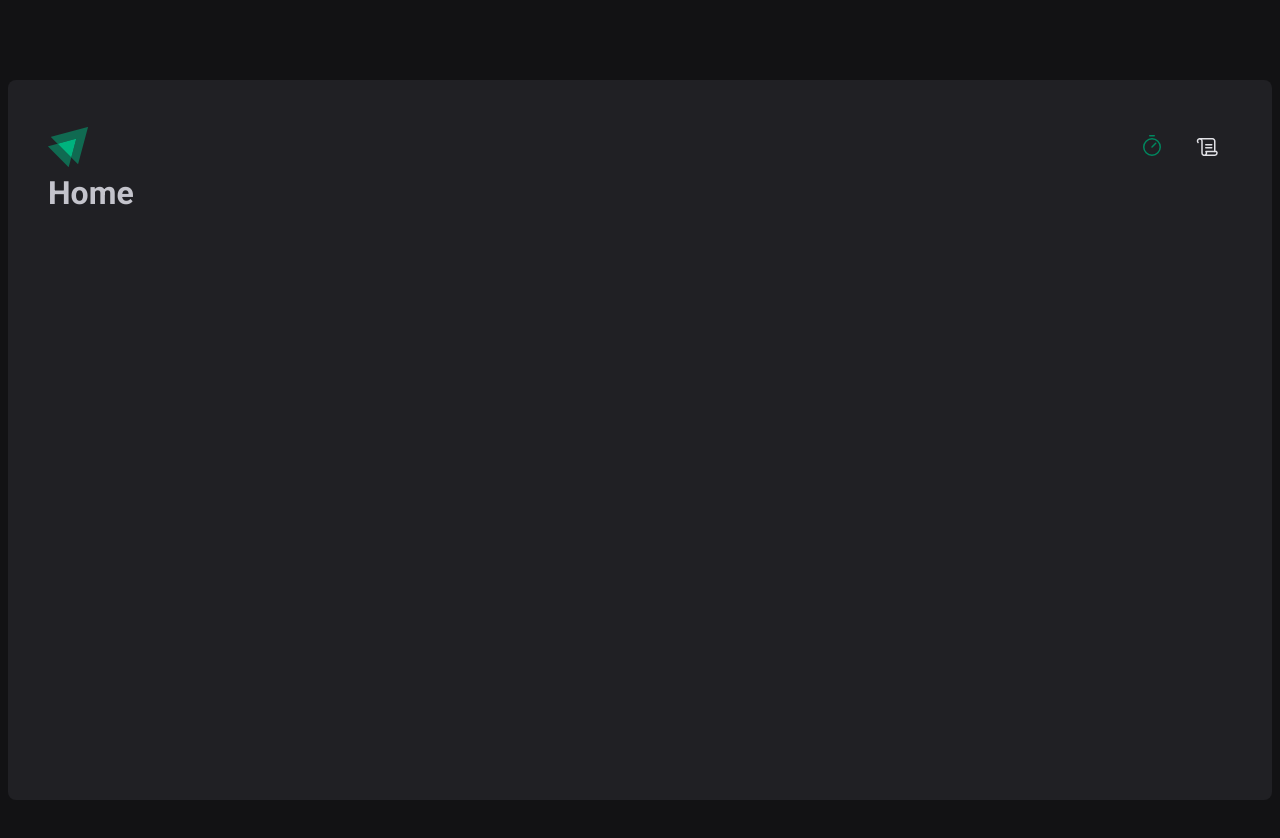
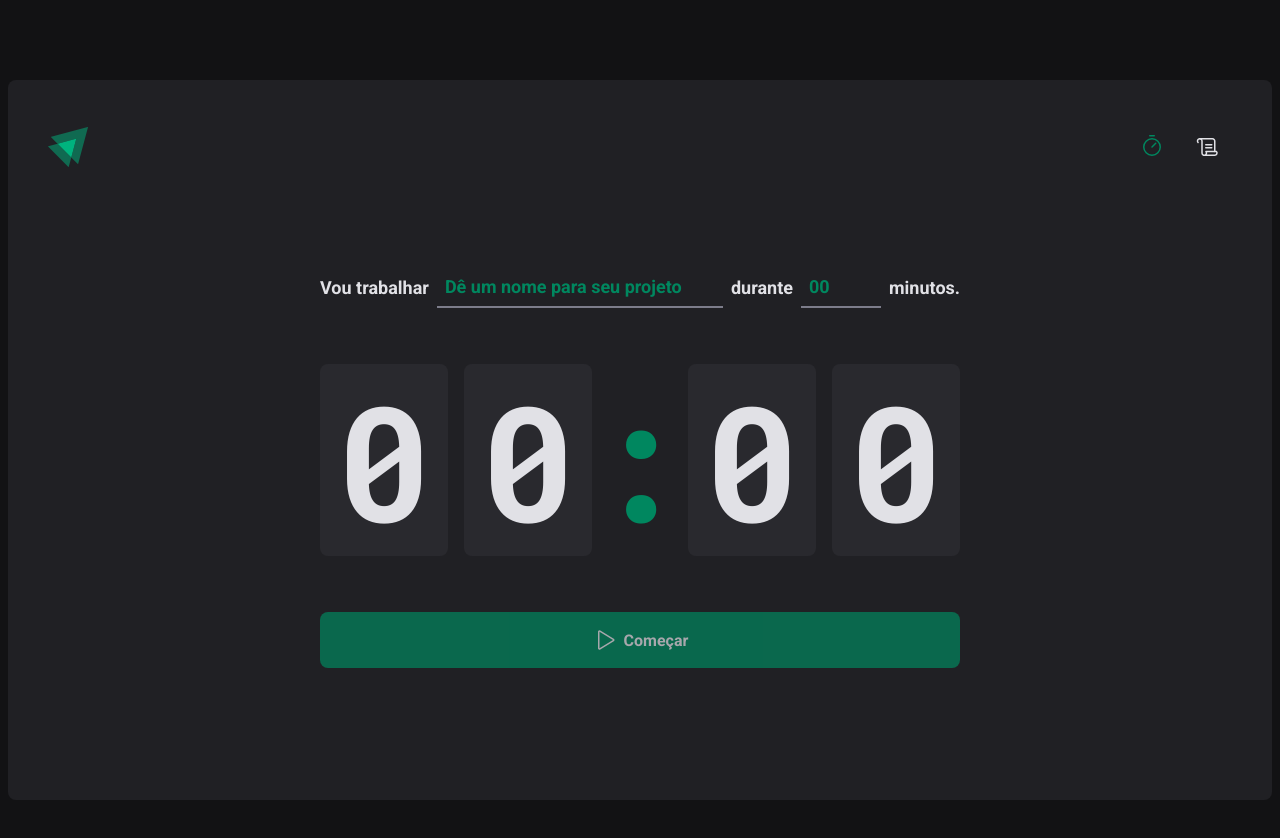
Before and after one commit to Renatonapoli/pomodoro-timer, a React (Vite) app: page / in a window 1280 px wide. Shown: the top 838 px of the page. Built offline with nearby package versions, Linux system fonts and the light colour scheme.

Commit message:
Feat:  Home e todo seu css

```diff
--- a/src/pages/Home.tsx
+++ /dev/null
@@ -1,3 +0,0 @@
-export function Home() {
-  return <h1>Home</h1>
-}
--- /dev/null
+++ b/src/pages/Home/index.tsx
@@ -0,0 +1,59 @@
+import { Play } from 'phosphor-react'
+import {
+  CountDownContainer,
+  FormContainer,
+  HomeContainer,
+  Separator,
+  StartCountdownButton,
+  TextInput,
+  MinutesAmountInput,
+} from './styles'
+
+export function Home() {
+  return (
+    <HomeContainer>
+      <form action="">
+        <FormContainer>
+          <label htmlFor="task">Vou trabalhar</label>
+          <TextInput
+            id="task"
+            placeholder="Dê um nome para seu projeto"
+            list="task-suggestions"
+          />
+
+          <datalist id="task-suggestions">
+            <option value="Projeto 1" />
+            <option value="Projeto 2" />
+            <option value="Projeto 3" />
+            <option value="Banana" />
+          </datalist>
+
+          <label htmlFor="minutesAmount">durante</label>
+          <MinutesAmountInput
+            type="number"
+            id="minutesAmount"
+            placeholder="00"
+            step={5}
+            min={5}
+            max={60}
+          />
+
+          <span>minutos.</span>
+        </FormContainer>
+
+        <CountDownContainer>
+          <span>0</span>
+          <span>0</span>
+          <Separator>:</Separator>
+          <span>0</span>
+          <span>0</span>
+        </CountDownContainer>
+
+        <StartCountdownButton disabled type="submit">
+          <Play size={24} />
+          Começar
+        </StartCountdownButton>
+      </form>
+    </HomeContainer>
+  )
+}
--- /dev/null
+++ b/src/pages/Home/styles.ts
@@ -0,0 +1,115 @@
+import styled from 'styled-components'
+
+export const HomeContainer = styled.div`
+  flex: 1;
+
+  display: flex;
+  flex-direction: column;
+  align-items: center;
+  justify-content: center;
+
+  form {
+    display: flex;
+    flex-direction: column;
+    align-items: center;
+    gap: 3.5rem;
+  }
+`
+
+export const FormContainer = styled.div`
+  width: 100%;
+  display: flex;
+  align-items: center;
+  justify-content: center;
+  gap: 0.5rem;
+  color: ${(props) => props.theme['gray-100']};
+  font-size: 1.125rem;
+  font-weight: bold;
+  flex-wrap: wrap;
+`
+
+export const BaseInput = styled.input`
+  background: transparent;
+  height: 2.5rem;
+  border: 0;
+  border-bottom: 2px solid ${(props) => props.theme['gray-500']};
+  font-weight: bold;
+  font-size: 1.125rem;
+  padding: 0 0.5rem;
+  color: ${(props) => props.theme['gray-100']};
+
+  &:focus {
+    box-shadow: none;
+    border-color: ${(props) => props.theme['green-500']};
+  }
+
+  &::placeholder {
+    color: ${(props) => props.theme['green-500']};
+  }
+`
+
+export const TextInput = styled(BaseInput)`
+  flex: 1;
+
+  &::-webkit-calendar-picker-indicator {
+    display: none !important;
+  }
+`
+
+export const MinutesAmountInput = styled(BaseInput)`
+  width: 4rem;
+`
+
+export const CountDownContainer = styled.div`
+  font-family: 'Roboto Mono', monospace;
+  font-size: 10rem;
+  line-height: 8rem;
+  color: ${(props) => props.theme['gray-100']};
+
+  display: flex;
+  gap: 1rem;
+
+  span {
+    background: ${(props) => props.theme['gray-700']};
+    padding: 2rem 1rem;
+    border-radius: 8px;
+  }
+`
+
+export const Separator = styled.div`
+  padding: 2rem 0;
+  color: ${(props) => props.theme['green-500']};
+
+  width: 4rem;
+  overflow: hidden;
+  display: flex;
+  justify-content: center;
+`
+
+export const StartCountdownButton = styled.button`
+  width: 100%;
+  border: 0;
+  padding: 1rem;
+  border-radius: 8px;
+
+  display: flex;
+  align-items: center;
+  justify-content: center;
+
+  gap: 0.5rem;
+  font-weight: bold;
+
+  cursor: pointer;
+
+  background-color: ${(props) => props.theme['green-500']};
+  color: ${(props) => props.theme['gray-100']};
+
+  &:disabled {
+    opacity: 0.7;
+    cursor: not-allowed;
+  }
+
+  &:not(:disabled):hover {
+    background: ${(props) => props.theme['green-700']};
+  }
+`
--- a/src/styles/global.ts
+++ b/src/styles/global.ts
@@ -15,6 +15,7 @@
 body {
   background: ${(props) => props.theme['gray-900']};
   color: ${(props) => props.theme['gray-300']};
+  -webkit-font-smoothing: antialiased
 }
 
 
@@ -22,5 +23,6 @@
   font-family: 'Roboto', sans-serif;
   font-weight: 400;
   font-size: 1rem;
+
 }
 `
```
